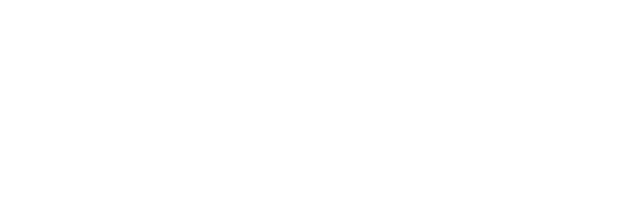
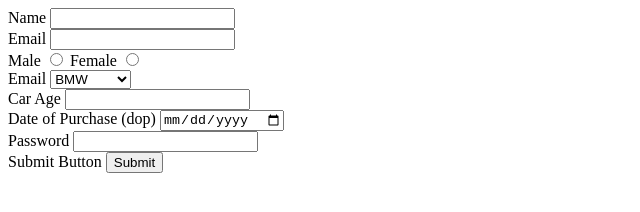
Before and after one commit to acciojob/car-insurance-form-Himanshu9425, a website: page main.html in a window 1280 px wide. Shown: the whole page, without its empty margins (0-640 px from the left). Drawn offline with Linux system fonts and the light colour scheme.

Commit message:
created a submission

```diff
--- a/main.html
+++ b/main.html
@@ -8,6 +8,37 @@
 
 <body>
 	<!-- the entire body must be written by student -->
+	<form method="post">
+		<label for="name">Name</label>
+		<input type="text" id="name" required></input>
+		<br>
+		<label for="Email">Email</label>
+		<input type="email" id="email" required></input>
+		<br>
+		<label for="gender">Male</label>
+		<input type="radio" name="gender"required></input>
+			<label for="gender">Female</label>
+		<input type="radio"  name="gender"required></input>
+		<br>
+		<label for="cars">Email</label>
+		<select id="cars">
+			<option>BMW</option>
+			<option>Audi</option>
+			<option>Mercedez</option>
+		</select>
+		<br>
+			<label for="carage">Car Age</label>
+		<input type="number" id="carage" required></input>
+		<br>
+			<label for="dop">Date of Purchase (dop)</label>
+		<input type="Date" id="dop" required></input>
+		<br>
+		<label for="password">Password</label>
+		<input type="password" id="password" required></input>
+		<br>
+		<label>Submit Button</label>
+		<button type ="submit">Submit</button>
+	</form>
     <script type="text/javascript" src="./script.js">
 </script>
 
```
